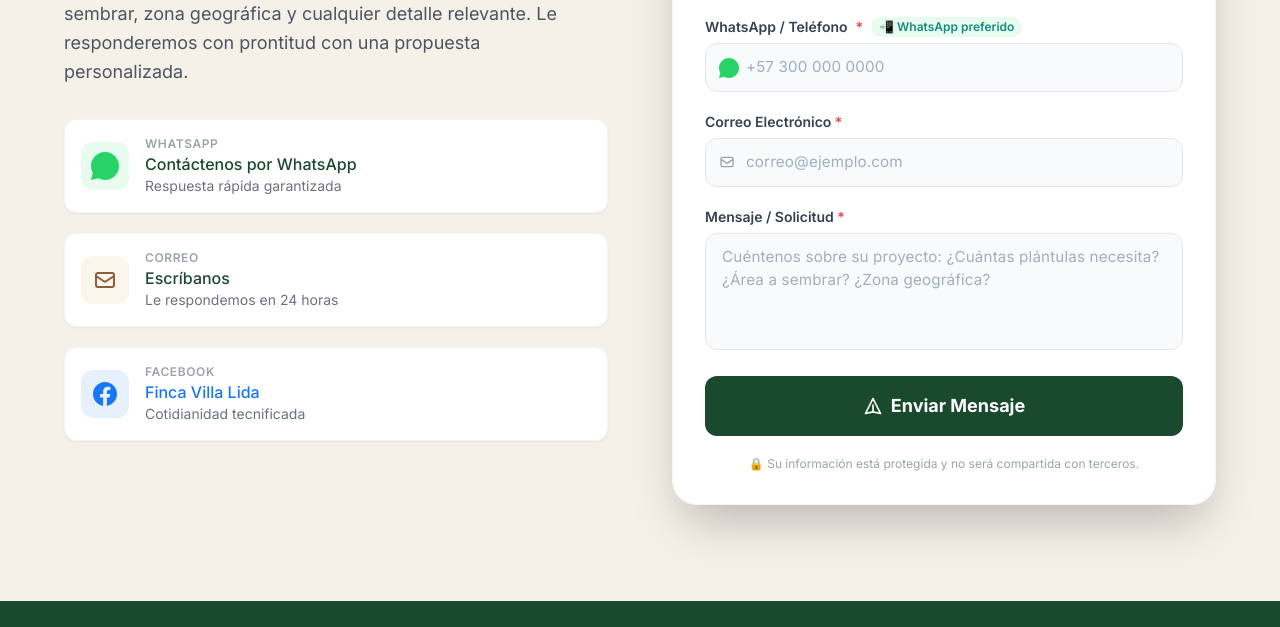
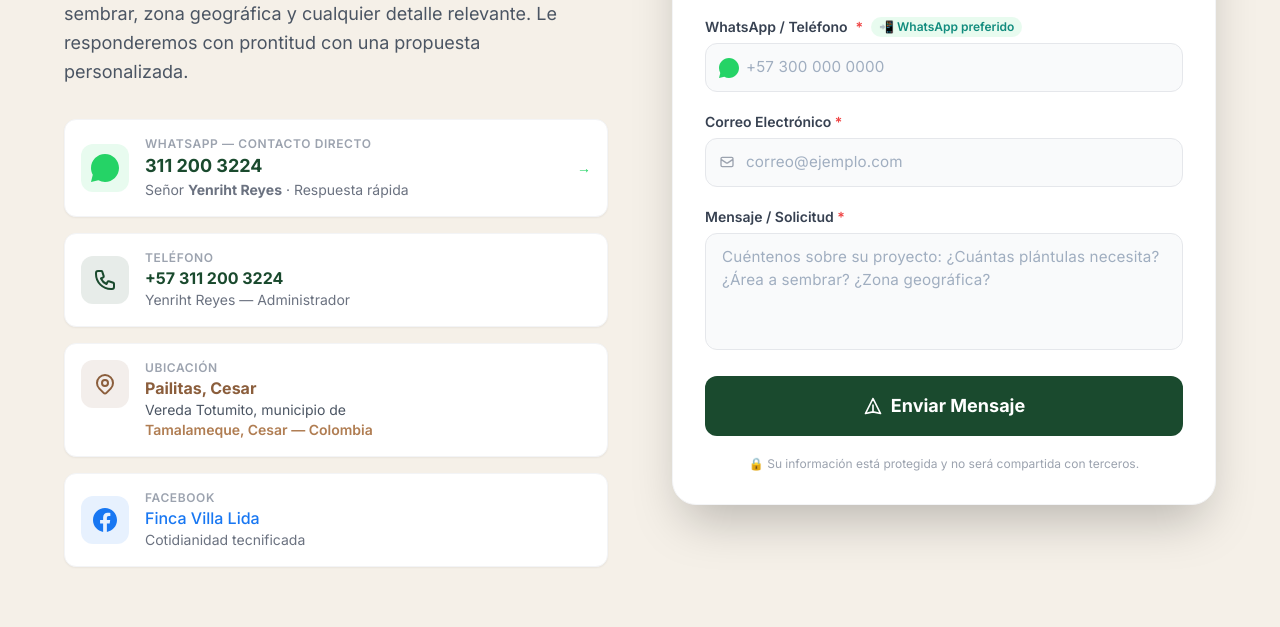
Before and after one commit to christiansorianob-lgtm/VillaLida, a plain HTML site: page FrontEnd/index.html in a window 1280 px wide. Shown: the part 5604-6231 px from the top of the page. Drawn offline with nearby package versions, Linux system fonts and the light colour scheme; a web font is replaced by a local one.

Commit message:
feat: contacto real - WhatsApp Yenriht Reyes 311 200 3224 + ubicacion finca
- Boton WhatsApp funcional: wa.me/573112003224 con mensaje predefinido
- Enlace de llamada directa: tel:+573112003224
- Nombre: Yenriht Reyes (Administrador)
- Ubicacion: Pailitas Cesar, Vereda Totumito, Tamalameque Cesar
- 4 tarjetas de contacto: WhatsApp, Telefono, Ubicacion, Facebook

```diff
--- a/FrontEnd/index.html
+++ b/FrontEnd/index.html
@@ -568,31 +568,57 @@
             Cu&eacute;ntenos sus necesidades: cantidad de pl&aacute;ntulas, &aacute;rea a sembrar, zona geogr&aacute;fica
             y cualquier detalle relevante. Le responderemos con prontitud con una propuesta personalizada.
           </p>
-          <div class="space-y-5">
-            <div class="flex items-center gap-4 p-4 bg-white rounded-xl shadow-sm border border-gray-100 hover:border-verde-claro transition-colors duration-300">
-              <div class="w-12 h-12 bg-[#25D366]/10 rounded-xl flex items-center justify-center shrink-0">
-                <svg class="w-7 h-7" viewBox="0 0 24 24" fill="#25D366">
-                  <path d="M17.472 14.382c-.297-.149-1.758-.867-2.03-.967-.273-.099-.471-.148-.67.15-.197.297-.767.966-.94 1.164-.173.199-.347.223-.644.075-.297-.15-1.255-.463-2.39-1.475-.883-.788-1.48-1.761-1.653-2.059-.173-.297-.018-.458.13-.606.134-.133.298-.347.446-.52.149-.174.198-.298.298-.497.099-.198.05-.371-.025-.52-.075-.149-.669-1.612-.916-2.207-.242-.579-.487-.5-.669-.51-.173-.008-.371-.01-.57-.01-.198 0-.52.074-.792.372-.272.297-1.04 1.016-1.04 2.479 0 1.462 1.065 2.875 1.213 3.074.149.198 2.096 3.2 5.077 4.487.709.306 1.262.489 1.694.625.712.227 1.36.195 1.871.118.571-.085 1.758-.719 2.006-1.413.248-.694.248-1.289.173-1.413-.074-.124-.272-.198-.57-.347z"/><path d="M12 0C5.373 0 0 5.373 0 12c0 2.125.557 4.126 1.531 5.869L0 24l6.321-1.499A11.952 11.952 0 0012 24c6.627 0 12-5.373 12-12S18.627 0 12 0z"/>
+          <div class="space-y-4">
+
+            <!-- WhatsApp funcional -->
+            <a href="https://wa.me/573112003224?text=Hola%20Yenriht%2C%20estoy%20interesado%20en%20las%20pl%C3%A1ntulas%20de%20Palma%20de%20Aceite%20de%20Finca%20Villa%20Lida."
+               target="_blank" rel="noopener noreferrer" id="whatsapp-link"
+               class="flex items-center gap-4 p-4 bg-white rounded-xl shadow-sm border border-gray-100
+                      hover:border-[#25D366] hover:shadow-md transition-all duration-300 group">
+              <div class="w-12 h-12 bg-[#25D366]/10 rounded-xl flex items-center justify-center shrink-0 group-hover:bg-[#25D366]/20 transition-colors">
+                <svg class="w-7 h-7" viewBox="0 0 24 24" fill="#25D366"><path d="M17.472 14.382c-.297-.149-1.758-.867-2.03-.967-.273-.099-.471-.148-.67.15-.197.297-.767.966-.94 1.164-.173.199-.347.223-.644.075-.297-.15-1.255-.463-2.39-1.475-.883-.788-1.48-1.761-1.653-2.059-.173-.297-.018-.458.13-.606.134-.133.298-.347.446-.52.149-.174.198-.298.298-.497.099-.198.05-.371-.025-.52-.075-.149-.669-1.612-.916-2.207-.242-.579-.487-.5-.669-.51-.173-.008-.371-.01-.57-.01-.198 0-.52.074-.792.372-.272.297-1.04 1.016-1.04 2.479 0 1.462 1.065 2.875 1.213 3.074.149.198 2.096 3.2 5.077 4.487.709.306 1.262.489 1.694.625.712.227 1.36.195 1.871.118.571-.085 1.758-.719 2.006-1.413.248-.694.248-1.289.173-1.413-.074-.124-.272-.198-.57-.347z"/><path d="M12 0C5.373 0 0 5.373 0 12c0 2.125.557 4.126 1.531 5.869L0 24l6.321-1.499A11.952 11.952 0 0012 24c6.627 0 12-5.373 12-12S18.627 0 12 0z"/></svg>
+              </div>
+              <div class="flex-1">
+                <div class="text-xs text-gray-400 font-semibold uppercase tracking-wider">WhatsApp &mdash; Contacto directo</div>
+                <div class="font-bold text-verde-finca text-lg">311 200 3224</div>
+                <div class="text-sm text-gray-500">Se&ntilde;or <strong>Yenriht Reyes</strong> &middot; Respuesta r&aacute;pida</div>
+              </div>
+              <span class="text-[#25D366] font-bold text-sm hidden sm:block group-hover:translate-x-1 transition-transform">&rarr;</span>
+            </a>
+
+            <!-- Teléfono llamada -->
+            <a href="tel:+573112003224" id="phone-link"
+               class="flex items-center gap-4 p-4 bg-white rounded-xl shadow-sm border border-gray-100
+                      hover:border-verde-claro hover:shadow-md transition-all duration-300 group">
+              <div class="w-12 h-12 bg-verde-finca/10 rounded-xl flex items-center justify-center shrink-0 group-hover:bg-verde-finca/20 transition-colors">
+                <svg class="w-6 h-6 text-verde-finca" fill="none" stroke="currentColor" viewBox="0 0 24 24">
+                  <path stroke-linecap="round" stroke-linejoin="round" stroke-width="2" d="M3 5a2 2 0 012-2h3.28a1 1 0 01.948.684l1.498 4.493a1 1 0 01-.502 1.21l-2.257 1.13a11.042 11.042 0 005.516 5.516l1.13-2.257a1 1 0 011.21-.502l4.493 1.498a1 1 0 01.684.949V19a2 2 0 01-2 2h-1C9.716 21 3 14.284 3 6V5z"/>
                 </svg>
               </div>
               <div>
-                <div class="text-xs text-gray-400 font-semibold uppercase tracking-wider">WhatsApp</div>
-                <div class="font-medium text-verde-finca">Cont&aacute;ctenos por WhatsApp</div>
-                <div class="text-sm text-gray-500">Respuesta r&aacute;pida garantizada</div>
+                <div class="text-xs text-gray-400 font-semibold uppercase tracking-wider">Tel&eacute;fono</div>
+                <div class="font-bold text-verde-finca">+57 311 200 3224</div>
+                <div class="text-sm text-gray-500">Yenriht Reyes &mdash; Administrador</div>
               </div>
-            </div>
-            <div class="flex items-center gap-4 p-4 bg-white rounded-xl shadow-sm border border-gray-100 hover:border-dorado transition-colors duration-300">
-              <div class="w-12 h-12 bg-dorado/10 rounded-xl flex items-center justify-center shrink-0">
+            </a>
+
+            <!-- Ubicación -->
+            <div class="flex items-start gap-4 p-4 bg-white rounded-xl shadow-sm border border-gray-100 hover:border-tierra transition-colors duration-300">
+              <div class="w-12 h-12 bg-tierra/10 rounded-xl flex items-center justify-center shrink-0">
                 <svg class="w-6 h-6 text-tierra" fill="none" stroke="currentColor" viewBox="0 0 24 24">
-                  <path stroke-linecap="round" stroke-linejoin="round" stroke-width="2" d="M3 8l7.89 5.26a2 2 0 002.22 0L21 8M5 19h14a2 2 0 002-2V7a2 2 0 00-2-2H5a2 2 0 00-2 2v10a2 2 0 002 2z"/>
+                  <path stroke-linecap="round" stroke-linejoin="round" stroke-width="2" d="M17.657 16.657L13.414 20.9a1.998 1.998 0 01-2.827 0l-4.244-4.243a8 8 0 1111.314 0z"/>
+                  <path stroke-linecap="round" stroke-linejoin="round" stroke-width="2" d="M15 11a3 3 0 11-6 0 3 3 0 016 0z"/>
                 </svg>
               </div>
               <div>
-                <div class="text-xs text-gray-400 font-semibold uppercase tracking-wider">Correo</div>
-                <div class="font-medium text-verde-finca">Escr&iacute;banos</div>
-                <div class="text-sm text-gray-500">Le respondemos en 24 horas</div>
+                <div class="text-xs text-gray-400 font-semibold uppercase tracking-wider">Ubicaci&oacute;n</div>
+                <div class="font-bold text-tierra">Pailitas, Cesar</div>
+                <div class="text-sm text-gray-600">Vereda Totumito, municipio de</div>
+                <div class="text-sm font-semibold text-tierra-claro">Tamalameque, Cesar &mdash; Colombia</div>
               </div>
             </div>
+
+            <!-- Facebook -->
             <div class="flex items-center gap-4 p-4 bg-white rounded-xl shadow-sm border border-gray-100 hover:border-blue-300 transition-colors duration-300">
               <div class="w-12 h-12 bg-[#1877F2]/10 rounded-xl flex items-center justify-center shrink-0">
                 <svg class="w-6 h-6" fill="#1877F2" viewBox="0 0 24 24">
@@ -605,6 +631,7 @@
                 <div class="text-sm text-gray-500">Cotidianidad tecnificada</div>
               </div>
             </div>
+
           </div>
         </div>
 
```
